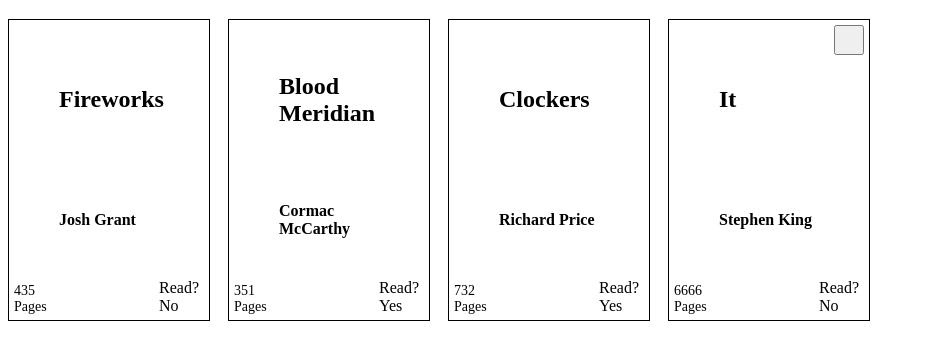
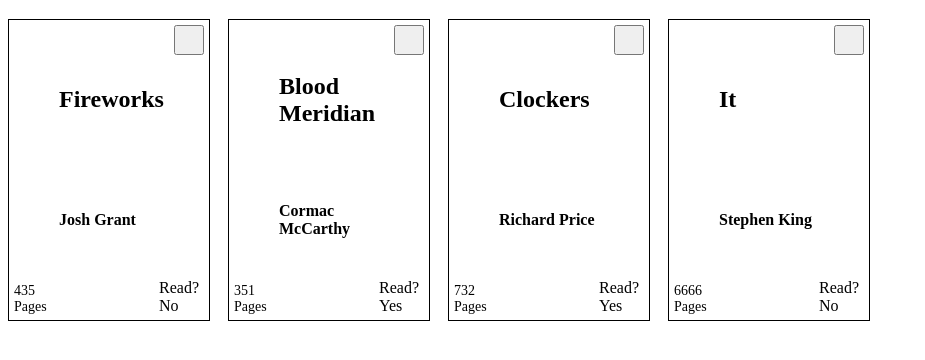
Before and after one commit to HereticJ/top-project-library, a plain HTML site: page index.html in a window 1280 px wide. Shown: the part 90-450 px from the top of the page, without its empty margins (0-925 px from the left). Drawn offline with Linux system fonts and the light colour scheme.

Commit message:
Added data attributes to help match uuids to specific books.

```diff
--- a/index.html
+++ b/index.html
@@ -59,11 +59,16 @@
                 </div>
             </form>
     </dialog>
-
-    <div id="pageTitle">
-        <h1>Your Library:</h1>
-    </div>
-    <div class="libraryDisplay">
-    </div>
+    <main>
+        <div id="pageTitle">
+            <h1>Your Library:</h1>
+        </div>
+        <div class="libraryDisplay">
+            <card
+                id="book-card"
+                data-uuid="">
+            </card>
+        <div>
+    </main>
 </body>
 </html>
--- a/script.js
+++ b/script.js
@@ -7,11 +7,7 @@ let questions = document.querySelector("#questionForm");
 let readYes = document.querySelector("#readYes");
 let readNo = document.querySelector("#readNo");
 let libraryDisplay = document.querySelector(".libraryDisplay");
-
-
-let removeButton = document.createElement("button");
-removeButton.classList.add("removeButton");
-
+let card = document.querySelector("#book-card")
 const newButton = document.querySelector("#newButton");
 const submitButton = document.querySelector("#submit");
 const cancelButton = document.querySelector("#cancel");
@@ -22,9 +18,6 @@ cancelButton.addEventListener("click", cancelClick)
     function cancelClick(event) {
         dialog.close();
     };
-
-// Initialize ID counter.
-let taskIdCounter = 0;
 
 // Generates IDs for each book.
 function generateUUID() {
@@ -86,14 +79,15 @@ submitButton.addEventListener('click', submitClick);
 };
 
 // Visual book display.f
-function bookDisplay(myLibrary) {
+function bookDisplay(array) {
 
     // Resets libraryDisplay before every loop to prevent repeated cards.
     libraryDisplay.textContent = ``;
 
+    // Loops through myLibrary array to assign data to cards.
     for (i = 0; i < myLibrary.length; i++) {
-        const addBook = document.createElement("div")
-        addBook.classList.add("libraryBooks")
+        const addBookCard = document.createElement("card" + i)
+        addBookCard.classList.add("libraryBooks")
 
         // Create remove button image.
         let iconShow = document.createElement("img");
@@ -104,33 +98,38 @@ function bookDisplay(myLibrary) {
         let bookAuthor = document.createElement("h5");
         let bookPages = document.createElement("p");
         let bookRead = document.createElement("p");
-        let bookId = document.createElement("div");
+        let bookId = document.createElement("card.data-set.uuid");
+        let removeButton = document.createElement("button");
+
 
         // Add class names for each created element.
         bookTitle.classList.add("bookTitle");
         bookAuthor.classList.add("bookAuthor");
         bookPages.classList.add("bookPages");
         bookRead.classList.add("bookRead");
-        bookId.classList.add("bookId");
+        bookId.classList.add("bookId")
+        removeButton.classList.add("removeButton");
+
 
         // Assigns book contents to cards.
-        addBook.appendChild(bookTitle)
-        addBook.appendChild(bookAuthor)
-        addBook.appendChild(bookPages)
-        addBook.appendChild(bookRead)
-        addBook.appendChild(removeButton)
-        addBook.appendChild(bookId)
+        addBookCard.appendChild(bookTitle)
+        addBookCard.appendChild(bookAuthor)
+        addBookCard.appendChild(bookPages)
+        addBookCard.appendChild(bookRead)
+        addBookCard.appendChild(bookId)
+        addBookCard.appendChild(removeButton)
+
 
         // Assigns text for book details to each book card.
-        bookTitle.textContent = myLibrary[i].title
-        bookAuthor.textContent = myLibrary[i].author
-        bookPages.textContent = myLibrary[i].pages + " Pages"
-        bookRead.textContent = "Read? " + myLibrary[i].read
-        bookId.textContent = myLibrary[i].id
+        bookTitle.textContent = array[i].title
+        bookAuthor.textContent = array[i].author
+        bookPages.textContent = array[i].pages + " Pages"
+        bookRead.textContent = "Read? " + array[i].read
+        bookId.textContent = array[i].id
         console.log(myLibrary[i].id)
 
         // Add book to library display.
-        libraryDisplay.appendChild(addBook)
+        libraryDisplay.appendChild(addBookCard)
 
         // Shows remove icon when mouse hovers over remove button.
         removeButton.addEventListener('mouseenter', showIcon)
@@ -148,7 +147,6 @@ function bookDisplay(myLibrary) {
         removeButton.addEventListener('click', removeCard)
             function removeCard() {
                 libraryDisplay.removeChild(addBook)
-                array.splice(i, 1)
             }
     }
 };
```
